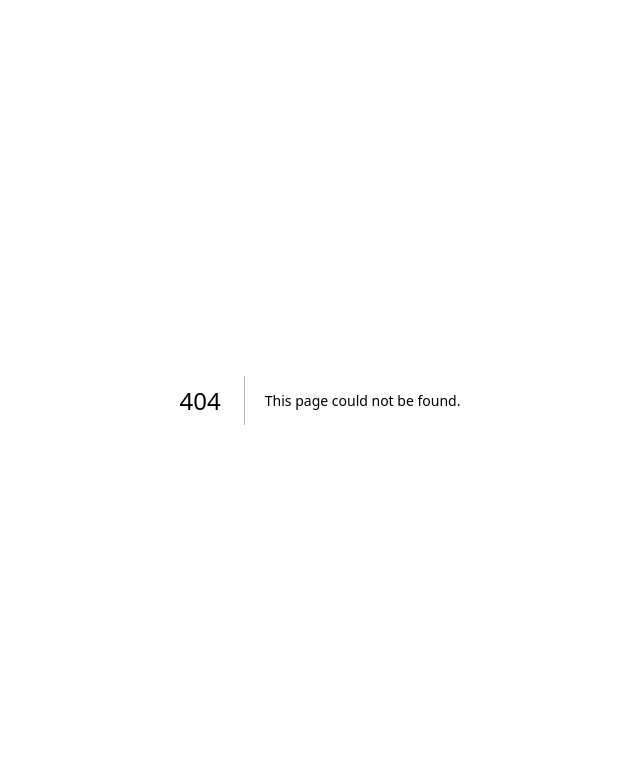
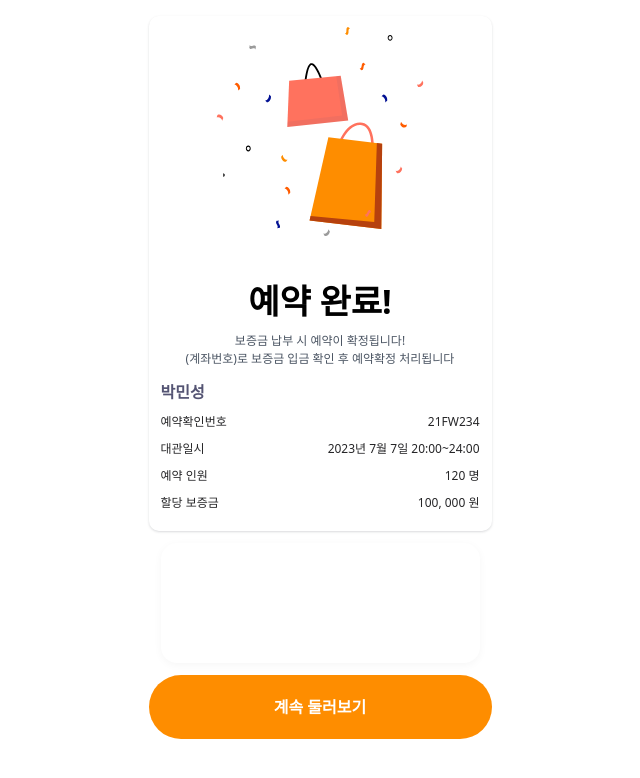
Before and after one commit to dkfriend2023/beabuddy-frontend, a Next.js app: page /bookingComplete in a window 1280 px wide. Before the commit this address had no page. Shown: the top 778 px of the page, without its empty margins (320-960 px from the left). Built offline with nearby package versions, Linux system fonts and the light colour scheme.

Commit message:
finished bookingComplete page layout

```diff
--- a/src/pages/area/sinchon.tsx
+++ b/src/pages/area/sinchon.tsx
@@ -3,7 +3,6 @@ import Link from "next/link";
 import Header from "@/src/components/Header";
 import SearchBar from "@/src/components/SearchBar";
 import StoreCard from "@/src/components/StoreCard";
-import SavedCard from "@/src/components/SavedCard";
 
 function SinchonPage() {
   return (
--- /dev/null
+++ b/src/pages/bookingComplete.tsx
@@ -0,0 +1,57 @@
+import Image from "next/image";
+import Link from "next/link";
+
+import AdCard from "../components/AdCard";
+
+import booking_complete_img from "/public/booking-complete-img.svg";
+
+function BookingCompletePage() {
+  return (
+    <div className="bg-[#fff] overflow-x-hidden overflow-y-scroll flex justify-center">
+      <div className="w-[375px] p-[16px]">
+        <div className="rounded-[10px] shadow-[0_1px_2px_0_rgba(18,25,38,0.06),0_1px_3px_0_rgba(18,25,38,0.10)] h-[515px] py-[8px] flex flex-col items-center mb-[12px]">
+          <Image src={booking_complete_img} width={208} height={213} alt="img" />
+          <div className="flex flex-col items-center mt-[40px] gap-[5px]">
+            <h1 className="block text-[#000] text-[34px] font-bold">예약 완료&#33;</h1>
+            <div className="flex flex-col items-center">
+              <p className="block text-[#4b5563] text-[12px] font-normal">
+                보증금 납부 시 예약이 확정됩니다&#33;
+              </p>
+              <p className="block text-[#4b5563] text-[12px] font-normal">
+                (계좌번호)로 보증금 입금 확인 후 예약확정 처리됩니다
+              </p>
+            </div>
+          </div>
+          <div className="flex flex-col p-[12px] w-full gap-[9px]">
+            <h2 className="text-[#545473] text-[16px] font-semibold">박민성</h2>
+            <div className="text-[12px] text-[#262628] font-medium flex justify-between">
+              <div>예약확인번호</div>
+              <div>21FW234</div>
+            </div>
+            <div className="text-[12px] text-[#262628] font-medium flex justify-between">
+              <div>대관일시</div>
+              <div>2023년 7월 7일 20&#58;00~24&#58;00</div>
+            </div>
+            <div className="text-[12px] text-[#262628] font-medium flex justify-between">
+              <div>예약 인원</div>
+              <div>120 명</div>
+            </div>
+            <div className="text-[12px] text-[#262628] font-medium flex justify-between">
+              <div>할당 보증금</div>
+              <div>100&#44; 000 원</div>
+            </div>
+          </div>
+        </div>
+        <AdCard />
+        <button
+          type="button"
+          className="w-full h-[64px] bg-[#fe8d00] mt-[12px] rounded-full text-[#fff] font-semibold"
+        >
+          <Link href={"/"}>계속 둘러보기</Link>
+        </button>
+      </div>
+    </div>
+  );
+}
+
+export default BookingCompletePage;
```
Also changed, not shown: public/booking-complete-img.svg (added).
